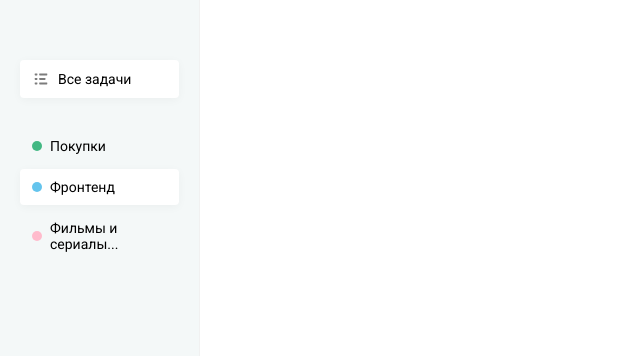
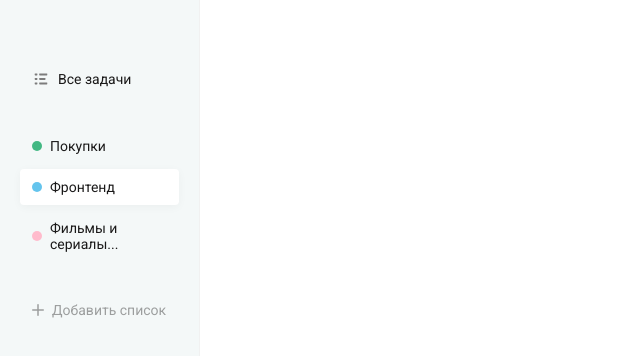
Before and after one commit to nikay666/todo-react, a React (Create React App) app: page / in a window 1280 px wide. Shown: the top 356 px of the page, without its empty margins (0-640 px from the left). Built offline with nearby package versions, Linux system fonts and the light colour scheme.

Commit message:
elementary functional sidebar, popup add-list

```diff
--- a/package.json
+++ b/package.json
@@ -6,6 +6,7 @@
     "@testing-library/jest-dom": "^4.2.4",
     "@testing-library/react": "^9.5.0",
     "@testing-library/user-event": "^7.2.1",
+    "classnames": "^2.2.6",
     "node-sass": "^4.14.1",
     "react": "^16.13.1",
     "react-dom": "^16.13.1",
--- a/src/App.js
+++ b/src/App.js
@@ -1,8 +1,16 @@
 import React from 'react'
 import List from './components/List'
+import AddList from './components/AddList';
+
+import DB from './assets/db.json';
 
 
 function App() {
+
+  // const [value, setValue] = useState(initialState);
+
+
+
   const titleItems = [
     {
       id: 1,
@@ -11,7 +19,7 @@ function App() {
         <path d="M12.96 8.10001H7.74001C7.24321 8.10001 7.20001 8.50231 7.20001 9.00001C7.20001 9.49771 7.24321 9.90001 7.74001 9.90001H12.96C13.4568 9.90001 13.5 9.49771 13.5 9.00001C13.5 8.50231 13.4568 8.10001 12.96 8.10001V8.10001ZM14.76 12.6H7.74001C7.24321 12.6 7.20001 13.0023 7.20001 13.5C7.20001 13.9977 7.24321 14.4 7.74001 14.4H14.76C15.2568 14.4 15.3 13.9977 15.3 13.5C15.3 13.0023 15.2568 12.6 14.76 12.6ZM7.74001 5.40001H14.76C15.2568 5.40001 15.3 4.99771 15.3 4.50001C15.3 4.00231 15.2568 3.60001 14.76 3.60001H7.74001C7.24321 3.60001 7.20001 4.00231 7.20001 4.50001C7.20001 4.99771 7.24321 5.40001 7.74001 5.40001ZM4.86001 8.10001H3.24001C2.74321 8.10001 2.70001 8.50231 2.70001 9.00001C2.70001 9.49771 2.74321 9.90001 3.24001 9.90001H4.86001C5.35681 9.90001 5.40001 9.49771 5.40001 9.00001C5.40001 8.50231 5.35681 8.10001 4.86001 8.10001ZM4.86001 12.6H3.24001C2.74321 12.6 2.70001 13.0023 2.70001 13.5C2.70001 13.9977 2.74321 14.4 3.24001 14.4H4.86001C5.35681 14.4 5.40001 13.9977 5.40001 13.5C5.40001 13.0023 5.35681 12.6 4.86001 12.6ZM4.86001 3.60001H3.24001C2.74321 3.60001 2.70001 4.00231 2.70001 4.50001C2.70001 4.99771 2.74321 5.40001 3.24001 5.40001H4.86001C5.35681 5.40001 5.40001 4.99771 5.40001 4.50001C5.40001 4.00231 5.35681 3.60001 4.86001 3.60001Z" fill="black"/>
         </svg>),
       name: 'Все задачи',
-      active: true
+      active: false,
     },
   ]
   const items= [
@@ -34,13 +42,50 @@ function App() {
       active: false,
     },
   ]
+  const addList = [
+    {
+      id: 0,
+      className: 'list__add-button',
+      icon: (
+      <svg
+        width="12"
+        height="12"
+        viewBox="0 0 16 16"
+        fill="none"
+        xmlns="http://www.w3.org/2000/svg"
+      >
+      <path
+        d="M8 1V15"
+        stroke="black"
+        strokeWidth="2"
+        strokeLinecap="round"
+        strokeLinejoin="round"
+      />
+      <path
+        d="M1 8H15"
+        stroke="black"
+        strokeWidth="2"
+        strokeLinecap="round"
+        strokeLinejoin="round"/>
+      </svg>),
+      name: 'Добавить список',
+      active: false
+    },
+  ]
 
 
   return (
     <div className="todo">
       <div className="todo__sidebar" >
-        <List  items={titleItems} />
-        <List  items={items} />
+        <List
+          items={titleItems}
+          isRemovable={false}
+        />
+        <List
+          items={items}
+          isRemovable={true}
+        />
+      <AddList items={addList} colors={DB.colors} />
       </div>
       <div className="todo__tasks">
 
--- /dev/null
+++ b/src/components/AddList/AddList.scss
@@ -0,0 +1,55 @@
+@import '../../var.scss';
+.add-list{
+    .list{
+        margin-bottom: 10px;
+    }
+    &__popup{
+        position: relative;
+        padding: 18px;
+        width: 240px;
+        height: 150px;
+        background-color: $white;
+
+        box-shadow: $sidebar_item_shadow;
+        border-radius: $br_b;
+
+        &-colors{
+            margin-top: 12px;
+
+            ul{
+                display: flex;
+                align-items: center;
+                justify-content: space-between;
+            }
+
+            .badge{
+                width: 18px;
+                height: 18px;
+                border: 1px solid transparent;
+                cursor: pointer;
+                transition: $transition;
+
+                &.active{
+                    transform: scale(1.3);
+                }
+            }
+        }
+        .btn{
+            margin-top: 12px;
+            width: 100%;
+        }
+
+        .close-btn{
+            border: none;
+            background-color: transparent;
+            position: absolute;
+            top:-8px;
+            right: -8px;
+            cursor: pointer;
+
+            &__img{
+
+            }
+        }
+    }
+}
--- /dev/null
+++ b/src/components/AddList/index.js
@@ -0,0 +1,53 @@
+import React, { useState } from 'react'
+import List from '../List'
+import './AddList.scss'
+import Badge from '../Badge'
+import closeSVG from '../../assets/img/close.svg'
+
+const AddList = ({items, colors}) => {
+    const [visible, setVisible ] = useState(false)
+    const [selectedColor, setSelectedColor] = useState(colors[0].id)
+
+
+
+    return(
+        <div className="add-list">
+            <List
+                items={items}
+                isRemovable={false}
+                onClick={() => setVisible(true) }
+            />
+            {visible ?
+            <div className="add-list__popup">
+                <button
+                    className="close-btn"
+                    aria-label='Закрыть окно создания нового списка'
+                    onClick={() => setVisible(false)}
+                >
+                    <img className="close-btn__img" src={closeSVG} alt=""/>
+                </button>
+
+               <input className="field" type="text" placeholder="Назване спииска" />
+               <div className="add-list__popup-colors">
+                   <ul>
+                       {colors.map(color =>
+                            <li key={color.id}>
+                                <Badge
+                                    color={color.name}
+                                    onClick={() => setSelectedColor(color.id)}
+                                    className={selectedColor === color.id && 'active' }
+                                />
+                            </li>
+                       )}
+
+                   </ul>
+               </div>
+                <button className="btn btn-primary">Добавить</button>
+            </div>
+            : null
+            }
+        </div>
+    )
+}
+
+export default AddList
--- /dev/null
+++ b/src/components/Badge/Badge.scss
@@ -0,0 +1,24 @@
+@import '../../var.scss';
+.badge{
+    position: relative;
+    display: inline-block;
+    width: 10px;
+    height: 10px;
+    border-radius: 50%;
+    flex-shrink: 0;
+
+    @each $color, $colorHex in (
+        green: #42B883,
+        blue: #64C4ED,
+        pink:#FFBBCC,
+        grey: #C9D1D3,
+        lime:#B6E6BD,
+        purple: #C355F5,
+        black: #110133,
+        red: #FF6464
+        ) {
+        &--#{$color} {
+            background-color: $colorHex;
+        }
+      }
+  }
--- /dev/null
+++ b/src/components/Badge/index.js
@@ -0,0 +1,12 @@
+import React from 'react';
+import './Badge.scss';
+import classNames from 'classnames'
+
+
+const Badge = ({color,onClick, className}) => {
+    return (
+            <i onClick={onClick} className={classNames('badge', {[`badge--${color}`]: color}, className)} ></i>
+    );
+}
+
+export default Badge;
--- a/src/components/List/List.scss
+++ b/src/components/List/List.scss
@@ -2,12 +2,29 @@
 
 .list{
     margin-bottom: 30px;
+
+    &__add-button{
+        color: $dark;
+        svg{
+            path{
+                stroke: $dark;
+            }
+        }
+        opacity: .4;
+        transition: transition;
+
+        &:hover{
+            opacity: 1;
+        }
+    }
+
     li{
     display: flex;
     align-items: center;
     padding: 10px 12px;
     margin-bottom: 5px;
     cursor: pointer;
+    transition: $transition;
 
     &.active{
       background-color: $white;
@@ -26,22 +43,4 @@
       }
     }
   }
-
-  .badge{
-    position: relative;
-    width: 10px;
-    height: 10px;
-    border-radius: 50%;
-    flex-shrink: 0;
-
-    &--green{
-        background-color: #42B883;
-    }
-    &--blue{
-        background-color: #64C4ED;
-    }
-    &--pink{
-        background-color: #FFBBCC;
-    }
-  }
 }
--- a/src/components/List/index.js
+++ b/src/components/List/index.js
@@ -1,23 +1,30 @@
 import React from 'react'
 import './List.scss'
+import classNames from 'classnames'
+import Badge from '../Badge'
 
-const List = ({ items }) => {
+const List = ({ items, isRemovable,  onClick }) => {
 
     return(
-        <ul className="list">
+
+        <ul className="list"  onClick={onClick} >
             {items.map(item =>  (
                 <li
                     key={item.id}
-                    className={item.active ?  'active': ''}
+                    className={classNames(item.className, {'active': item.active})}
+
                 >
                     {item.icon ?
                         <i>{item.icon}</i>
-                        : <i
-                            className={`badge badge--${item.color}`}
-                            // style={{backgroundColor: item.color}}
-                        ></i>
+                        : <Badge color={item.color}/>
                     }
-                    <span>{item.name}</span>
+                    <span title={item.name}>{item.name}</span>
+                    {
+                        isRemovable ?
+                        <i>
+                        </i>
+                        : null
+                    }
                 </li>
             ))}
         </ul>
--- a/src/index.scss
+++ b/src/index.scss
@@ -9,12 +9,14 @@
   -webkit-font-smoothing: antialiased;
   -moz-osx-font-smoothing: grayscale;
   box-sizing: border-box;
+  color: $dark;
 }
 
 code {
   font-family: source-code-pro, Menlo, Monaco, Consolas, 'Courier New',
     monospace;
 }
+
 
 .todo{
   position: absolute;
@@ -37,3 +39,34 @@ code {
   }
 
 }
+
+
+.field{
+  background-color: $white;
+  border: 1px  solid $border_color;
+  border-radius: $br;
+  padding: 8px 12px;
+  transition: $transition;
+  width: 100%;
+  &:focus{
+    border-color: $icon_gray;
+  }
+
+}
+
+.btn{
+  border-radius: $br;
+  border: none;
+  padding: 10px 20px;
+  transition: $transition;
+  cursor: pointer;
+}
+
+.btn-primary{
+  background-color: $primary;
+  color: $white;
+
+  &:hover{
+    background-color: $primary-hover;
+  }
+}
--- a/src/var.scss
+++ b/src/var.scss
@@ -6,6 +6,10 @@
     // --black: 0, 0, 0;
     // --alpha: 0.5;
     --shadow: rgba(0, 0, 0, 0.04);
+    --dark: rgb(26, 25, 25);
+    --shamrock: #4dd599;
+    --shamrock-dark: #36bb81;
+    --shadow50: rgba(0, 0, 0, 0.5);
 }
 //colors
 $lightgray: var(--aqua_haze);
@@ -13,6 +17,11 @@ $border_color: var(--seashell);
 $icon_gray: var(--boulder);
 $white: var(--white);
 $black: var(--black);
+$dark: var(--dark);
+$primary: var(--shamrock);
+$primary-hover: var(--shamrock-dark);
+$shadow: var(--shadow50);
+
 
 //font
 $font_roboto: 'Roboto', sans-serif;
@@ -27,3 +36,6 @@ $sidebar_item_shadow: 0px 2px 10px var(--shadow);
 
 //border  radius
 $br: 4px;
+$br_b:  10px;
+
+$transition: .2s  ease-in-out;
```
Also changed, not shown: 1 other file (tests, documents, lock files or other folders).
